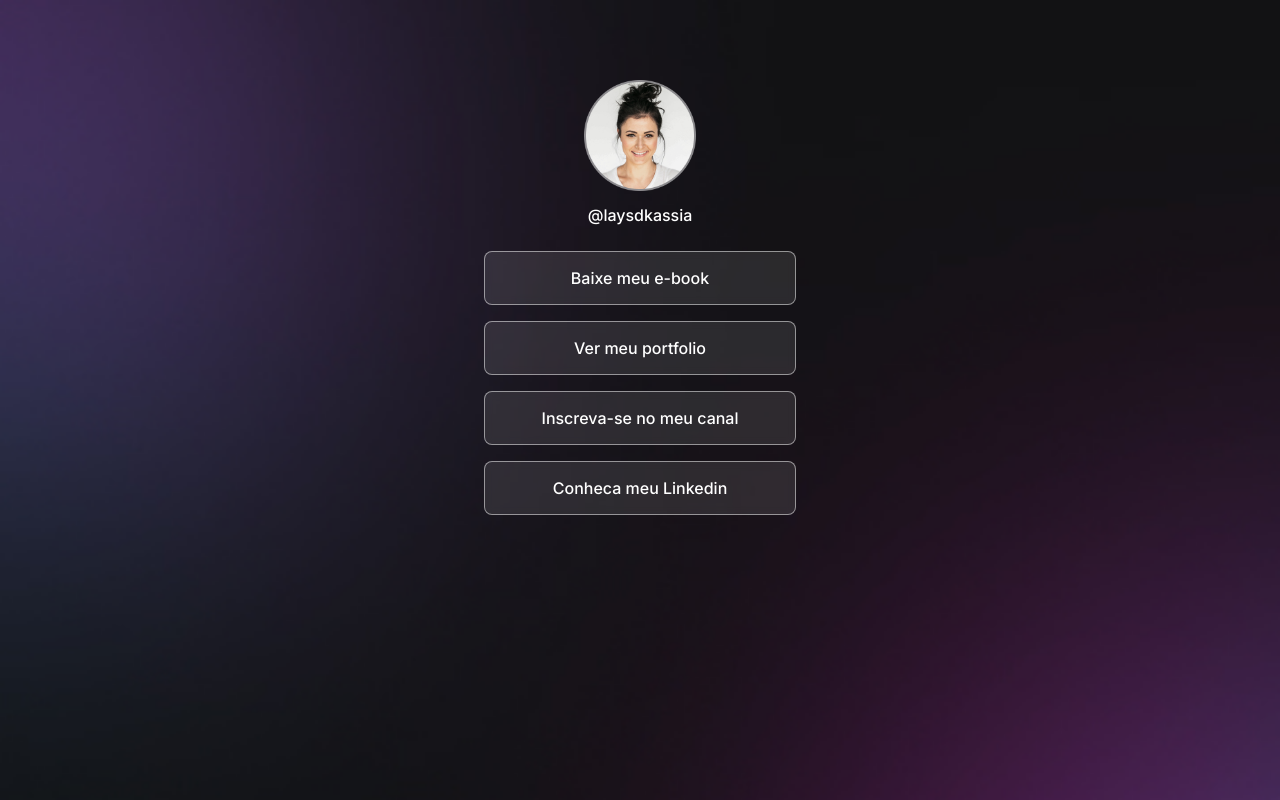
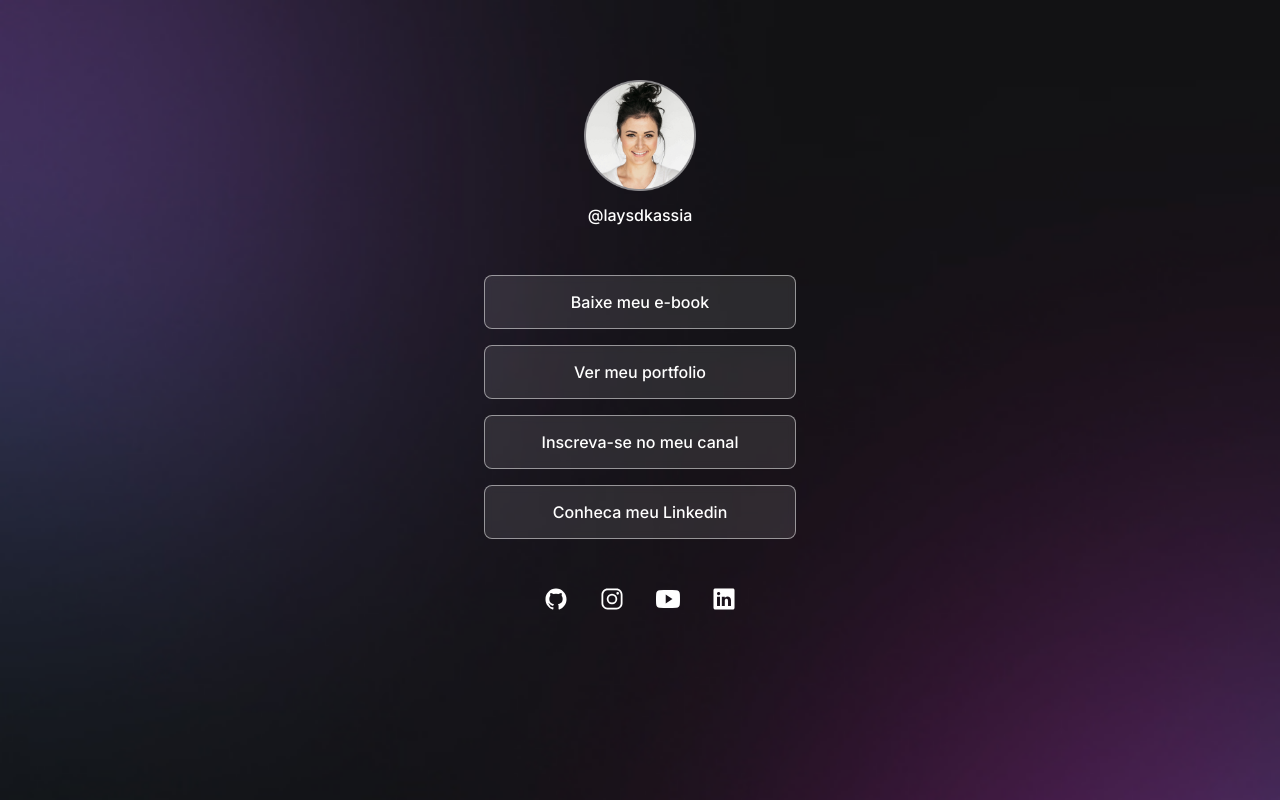
Before and after one commit to laysdkassia/Link-Tree, a plain HTML site: page index.html in a window 1280 px wide. Drawn offline with nearby package versions, Linux system fonts and the light colour scheme.

Commit message:
social-links-icons

```diff
--- a/index.html
+++ b/index.html
@@ -34,6 +34,23 @@
             </li>
         </ul>
 
+        <div id="social-links">
+            <ion-icon name="logo-github"></ion-icon>
+            <ion-icon name="logo-instagram"></ion-icon>
+            <ion-icon name="logo-youtube"></ion-icon>
+            <ion-icon name="logo-linkedin"></ion-icon>
+        </div>
+
     </div>
+
+    <script
+        type="module"
+        src="https://unpkg.com/ionicons@7.1.0/dist/ionicons/ionicons.esm.js">
+    </script>
+    <script
+        nomodule
+        src="https://unpkg.com/ionicons@7.1.0/dist/ionicons/ionicons.js">
+    </script>
+
 </body>
 </html>
--- a/style.css
+++ b/style.css
@@ -9,7 +9,7 @@ body {
 
 body * {
     font-family: 'Inter', sans-serif;
-    color: #ffffff;
+    color: #FFF;
 }
 
 #container {
@@ -38,6 +38,8 @@ ul {
     display: flex;
     flex-direction: column;
     gap: 16px;
+
+    padding: 24px 0;
 }
 
 ul li a {
@@ -62,3 +64,12 @@ ul li a:hover {
     background: rgba(255, 255, 255, 0.05);
     border: 1.5px solid white;
 }
+
+#social-links {
+    display: flex;
+    justify-content: center;
+    gap: 32px;
+
+    padding: 24px 0;
+    font-size: 24px;
+}
```
